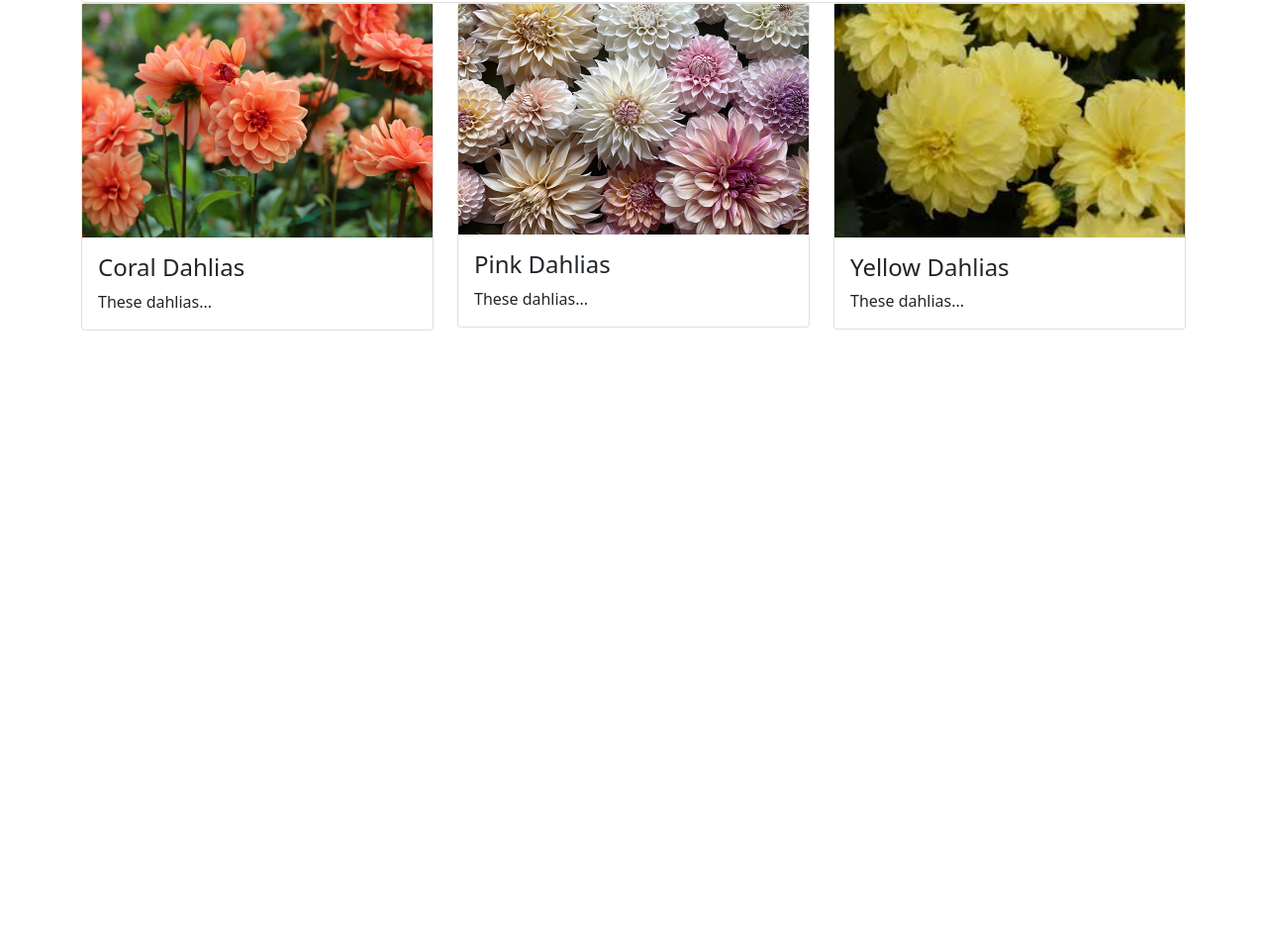
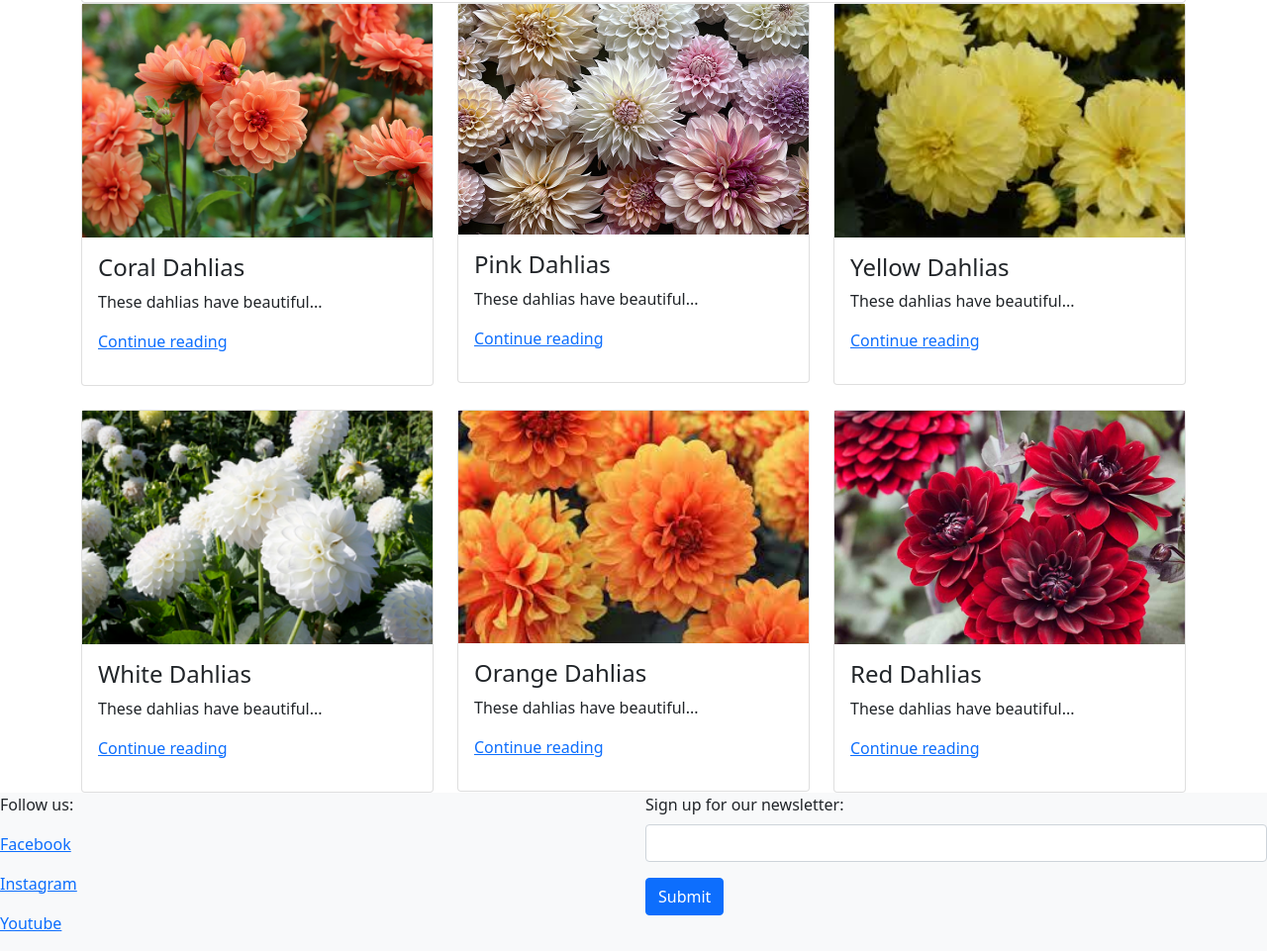
Before and after one commit to soellmi/Bootstrap, a plain HTML site: page index.html in a window 1280 px wide. Shown: the part 167-1128 px from the top of the page at 99% size. Before the commit the page ends 800 px from the top, so only its background shows below. Drawn offline with nearby package versions, Linux system fonts and the light colour scheme.

Commit message:
coral dahlias + links added

```diff
--- a/index.html
+++ b/index.html
@@ -20,18 +20,15 @@
               <button class="navbar-toggler" type="button" data-bs-toggle="collapse" data-bs-target="#navbarTogglerDemo03" aria-controls="navbarTogglerDemo03" aria-expanded="false" aria-label="Toggle navigation">
                 <span class="navbar-toggler-icon"></span>
               </button>
-              <a class="navbar-brand" href="#">Beautiful Dahlias</a>
+              <a class="navbar-brand" href="index.html">Beautiful Dahlias</a>
               </ul>
               <div class="collapse navbar-collapse" id="navbarTogglerDemo03">
                 <ul class="navbar-nav me-auto mb-2 mb-lg-0">
                   <li class="nav-item">
-                    <a class="nav-link active" aria-current="page" href="#">Home</a>
+                    <a class="nav-link active" aria-current="page" href="index.html">Home</a>
                   </li>
                   <li class="nav-item">
-                    <a class="nav-link" href="#">Link</a>
-                  </li>
-                  <li class="nav-item">
-                    <a class="nav-link disabled">Disabled</a>
+                    <a class="nav-link" href="#">Dahlia variaties</a>
                   </li>
                 </ul>
                 <form class="d-flex">
@@ -62,8 +59,9 @@
           <img src="images/coral-dahlias.jpg" alt="Dahlias">
             <div class="card-body">
               <h4 class="card-title">Coral Dahlias</h4>
-              <p class="card-text">These dahlias...
+              <p class="card-text">These dahlias have beautiful...
               </p>
+              <a href="coral-dahlias.html"><p>Continue reading</p></a>
           </div>
         </div>
       </div>
@@ -72,8 +70,9 @@
           <img src="images/pink-dahlias.jpg" alt="Dahlias">
           <div class="card-body">
             <h4 class="card-title">Pink Dahlias</h4>
-            <p class="card-text">These dahlias...
+            <p class="card-text">These dahlias have beautiful...
             </p>
+            <a href="#"><p>Continue reading</p></a>
           </div>
         </div>
       </div>
@@ -82,8 +81,42 @@
           <img src="images/yellow-dahlias.jpg" alt="">
           <div class="card-body">
             <h4 class="card-title">Yellow Dahlias</h4>
-            <p class="card-text">These dahlias...
+            <p class="card-text">These dahlias have beautiful...
             </p>
+            <a href="#"><p>Continue reading</p></a>
+          </div>
+        </div>
+      </div>
+      <div class="col">
+        <div class="card">
+          <img src="images/white-dahlias.jpg" alt="Dahlias">
+            <div class="card-body">
+              <h4 class="card-title">White Dahlias</h4>
+              <p class="card-text">These dahlias have beautiful...
+              </p>
+              <a href="#"><p>Continue reading</p></a>
+          </div>
+        </div>
+      </div>
+      <div class="col">
+        <div class="card">
+          <img src="images/orange-dahlias.jpg" alt="Dahlias">
+            <div class="card-body">
+              <h4 class="card-title">Orange Dahlias</h4>
+              <p class="card-text">These dahlias have beautiful...
+              </p>
+              <a href="#"><p>Continue reading</p></a>
+          </div>
+        </div>
+      </div>
+      <div class="col">
+        <div class="card">
+          <img src="images/red-dahlias.jpg" alt="Dahlias">
+            <div class="card-body">
+              <h4 class="card-title">Red Dahlias</h4>
+              <p class="card-text">These dahlias have beautiful...
+              </p>
+              <a href="#"><p>Continue reading</p></a>
           </div>
         </div>
       </div>
@@ -91,6 +124,38 @@
   </div>
   <footer>
 
+    <div class="footer bg-light">
+      <div class="row">
+        <div class="col">
+          <p>Follow us:</p>
+          <a href="">
+            <p>Facebook</p>
+          </a>
+          <a href="">
+            <p>Instagram</p>
+          </a>
+          <a href="">
+            <p>Youtube</p>
+          </a>
+        </div>
+        <div class="col">
+          <form>
+            <div class="mb-3">
+              <label for="exampleInputEmail1" class="form-label">Sign up for our newsletter:</label>
+              <input type="email" class="form-control" id="exampleInputEmail1" aria-describedby="emailHelp">
+              <div id="emailHelp" class="form-text"></div>
+            </div>
+            <button type="submit" class="btn btn-primary">Submit</button>
+          </form>
+          </div>
+        </div>
+      </div>
+    </div>
+
+
+
+
+
   </footer>
 
 </body>
```
Also changed, not shown: coral-dahlias.html (+109 -0 lines).
